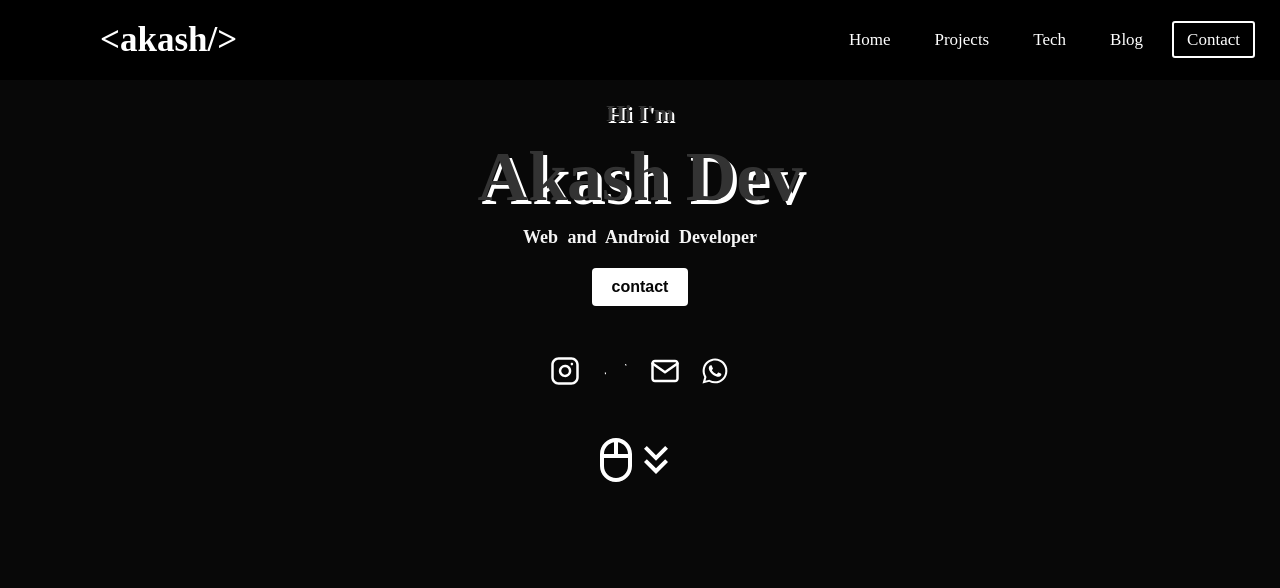
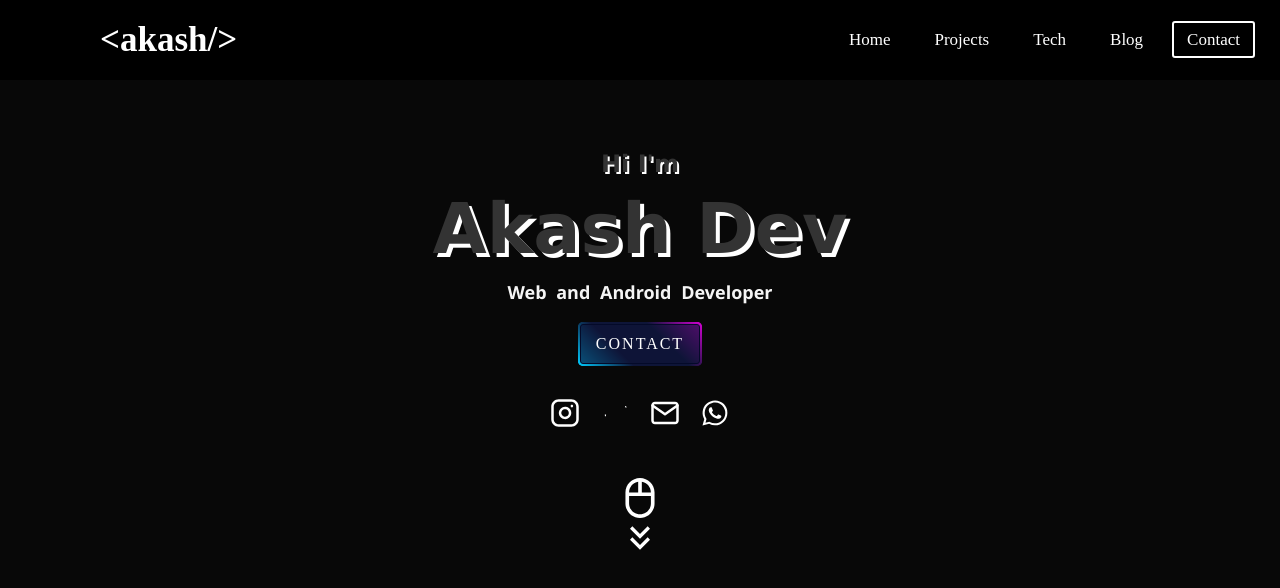
Before and after one commit to AkashDev23/portfolio, a plain HTML site: page home/index.html in a window 1280 px wide. Drawn offline with Linux system fonts and the light colour scheme.

Commit message:
changed font and contact button
As per your requirement I have changed font and contact button.

```diff
--- a/home/index.html
+++ b/home/index.html
@@ -31,11 +31,16 @@
     <img class="dots" src="home_images/shape1/dots.svg">
     <img class="shape" src="home_images/shape1/shape.svg">
   </div> -->
+  <div class="contain">
   <div class="front">
     <h2>Hi I'm</h2>
     <h1>Akash Dev</h1>
     <p>Web and Android Developer</p>
-    <button>contact</button>
+    <a href="#">
+      <i></i>
+      <i></i>
+      <span>contact</span>
+    </a>
   </div>
   <div class="contact1">
     <img src="home_images/icons/instagram.svg" alt="instagram icon">
@@ -47,6 +52,7 @@
     <img class="mouse" src="home_images/mousescroll/mouse.svg">
     <img class="scroll" src="home_images/mousescroll/scroll.svg">
   </div>
+</div>
   <!-- <div class="shape-2">
     <img class="astronaut" src="home_images/shape2/astronauta_dark.svg">
     <img class="dots" src="home_images/shape2/dots.svg">
--- a/home/style.css
+++ b/home/style.css
@@ -1,5 +1,4 @@
 @import url('https://fonts.googleapis.com/css2?family=Roboto&family=Ubuntu:wght@300;400;500;700&display=swap');
-
 html {
   height: 100%;
   width: 100%;
@@ -141,18 +140,20 @@ nav ul li a:hover::before {
 /* Front styles */
 .front {
   text-align: center;
-  margin-top: 100px;
+  margin-top: 150px;
   color: #333;
 }
 
 .front  h2 {
   font-size: 24px;
+  font-family:Verdana, Geneva, Tahoma, sans-serif;
   font-weight: bold;
   text-shadow:2px 2px white;
 }
 
 .front h1 {
   font-size: 70px;
+  font-family:Verdana, Geneva, Tahoma, sans-serif;
   font-weight: bold;
   margin-top: 10px;
   text-shadow:4px 4px white;
@@ -160,6 +161,7 @@ nav ul li a:hover::before {
 }
 
 .front p {
+  font-family:'Segoe UI', Tahoma, Geneva, Verdana, sans-serif;
   font-size: 18px;
   margin-top: 10px;
   color: whitesmoke;
@@ -167,38 +169,75 @@ nav ul li a:hover::before {
   word-spacing: 5px;
 }
 
-.front button {
-  background-color:white;
-  color: #060606;
-  font-size: 16px;
-  font-weight: bold;
-  padding: 10px 20px;
-  border: none;
-  border-radius: 4px;
-  margin-top: 20px;
-  cursor: pointer;
-  transition: background-color 0.3s ease;
+/* Contact styles */
+.contact1{
+  display:flex;
+  margin-top: 30px;
+ justify-content: center;
+}
+.contain{
+  display: block;
+  justify-content: center;
+  text-align: center;
 }
 
-.front button:hover {
-  background-color: #a3a0a0;
-  box-shadow: 5px 5px white;
+.mousescroll{
+  display:flex;
+  margin-top: 50px;
+  flex-direction:column;
+  justify-content: center;
 }
-
-/* Contact styles */
-.contact1 ,.mousescroll{
-  display: flex;
-  justify-content: center;
-  margin-top: 50px;
-  z-index: 0;
+.mousescroll img{
+  height: 40px;
 }
-
 .contact1 img {
   width: 30px;
   height: 30px;
   margin: 0 10px;
+  justify-content: center;
 }
-/* .container{
-  display: flex;
-  flex-direction: row;
-} */
+/* contact button start */
+:root
+{
+    --x:45deg;
+}
+.front a
+{
+    position: relative;
+    margin-top:20px;
+    width: 120px;
+    height: 40px;
+    display: inline-block;
+    border-radius: 5px;
+}
+.front a i
+{
+    position: absolute;
+    inset: -2px;
+    display: block;
+    background: #f00;
+    border-radius: 5px;
+}
+.front a i,.front a i:nth-child(2)
+{
+    background: linear-gradient(var(--x),#00ccff,#0e1538,#0e1538,#d400d4);
+}
+.front a span
+{
+    position: absolute;
+    top: 0;
+    left: 0;
+    width: 100%;
+    height: 100%;
+    display: flex;
+    justify-content: center;
+    align-items: center;
+    text-transform: uppercase;
+    color: #fff;
+    letter-spacing: 2px;
+    border: 1px solid #040a29;
+    border-radius: 3px;
+    background: rgba(14,21,56,0.65);
+    overflow: hidden;
+}
+/* contact button end */
```
